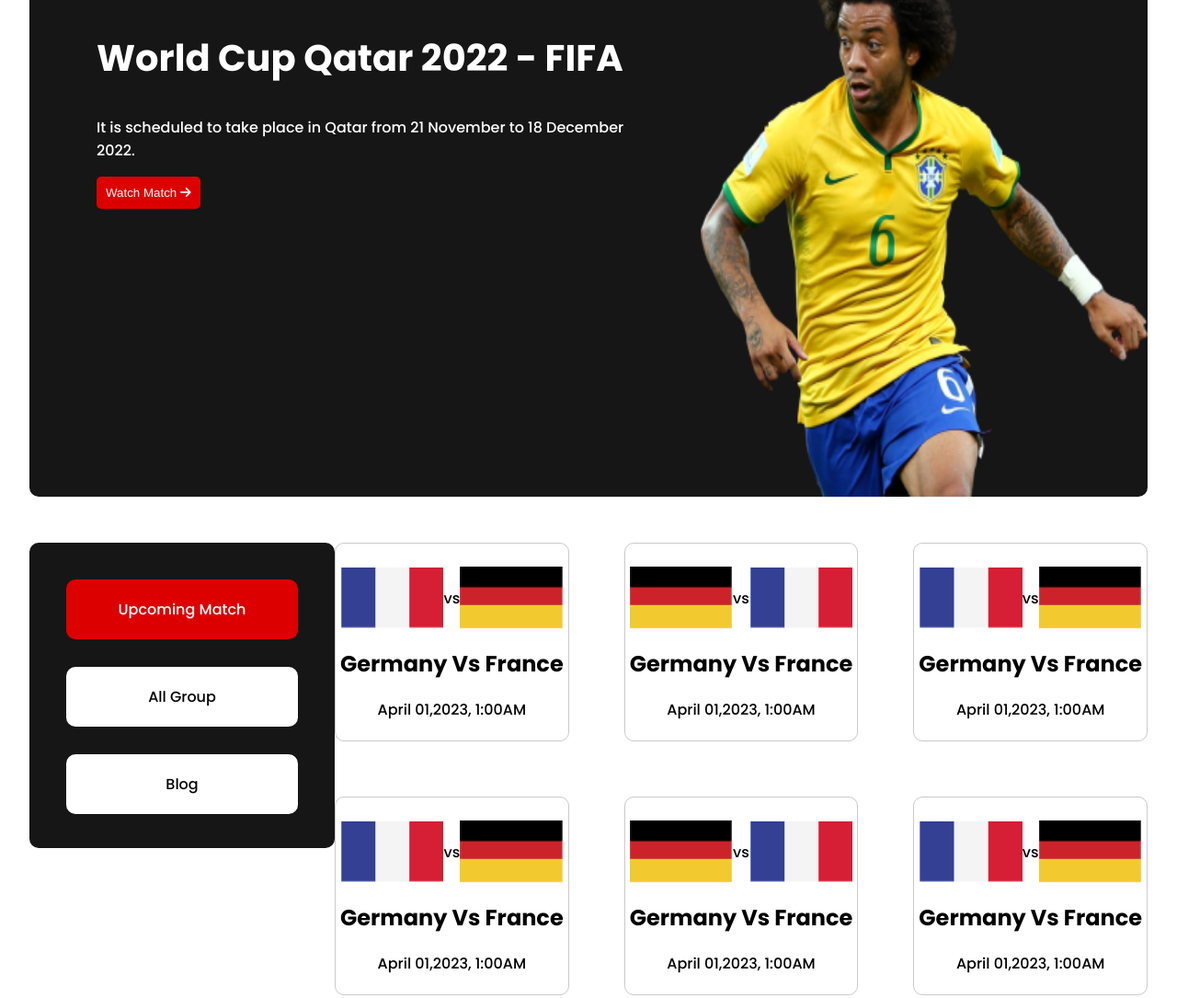
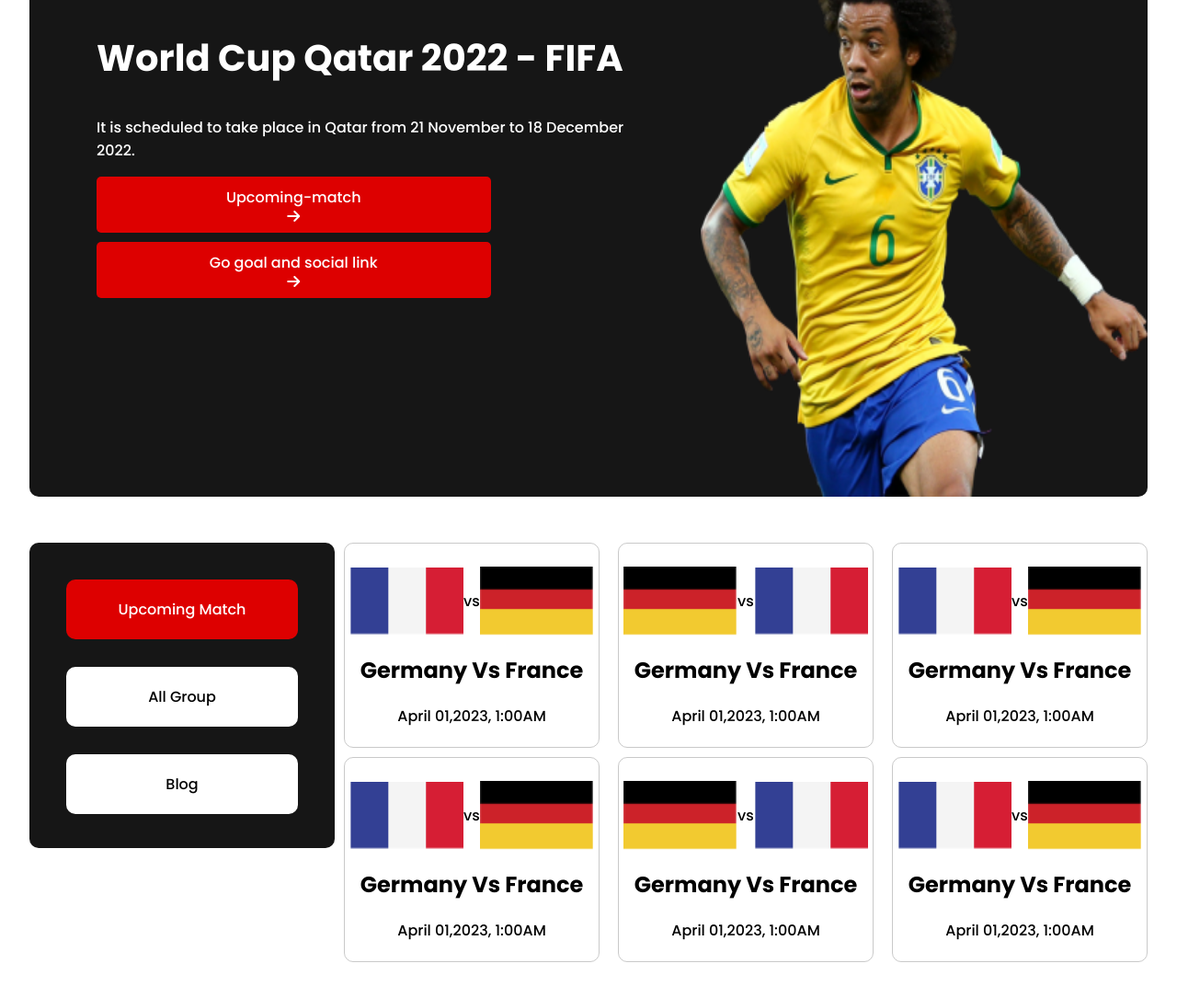
Before and after one commit to tawheedshimul/world-cup2, a plain HTML site: page upcoming-match.html in a window 1280 px wide. Shown: the part 73-1158 px from the top of the page at 92% size. Drawn offline with Linux system fonts and the light colour scheme.

Commit message:
finish almost

```diff
--- a/css/style.css
+++ b/css/style.css
@@ -28,6 +28,16 @@ header{
 .banner-text h2{
     font-size: 40px;
 }
+.banner-link{
+    text-align: center;
+}
+.banner-link a{
+    display:grid ;
+    grid-template-columns: repeat(1 ,1fr);
+    margin-top: 10px;
+    width: 70%;
+    align-items: center;
+}
 
 .btn{
     color:#ffffff;
@@ -35,6 +45,8 @@ header{
     padding: 10px;
     border-radius: 5px;
     border: 0px;
+    cursor: pointer;
+    text-decoration: none;
 }
 
 .banner-img{
@@ -203,8 +215,8 @@ footer{
  .match-schedule{
     display: grid;
     grid-template-columns: repeat(3, 1fr);
-    row-gap: 60px;
-    column-gap: 60px;
+    row-gap: 10px;
+    column-gap: 10px;
  }
 
  .match{
@@ -213,6 +225,7 @@ footer{
     border-radius: 10px;
     text-align: center;
     min-width: 200px;
+    margin-left: 10px;
 
  }
  .flag{
@@ -224,5 +237,5 @@ footer{
 
   .flag img{
     height: 100%;
-    width:100%;
+    width:200px;
   }
--- a/upcoming-match.html
+++ b/upcoming-match.html
@@ -29,7 +29,10 @@
                 <p>
                     It is scheduled to take place in Qatar from 21 November to 18 December 2022.
                 </p>
-                <button class="btn"> Watch Match <i class="fa-solid fa-arrow-right"></i></button>
+                <div class="banner-link">
+                    <a class="btn" href="#watch"> Upcoming-match <i class="fa-solid fa-arrow-right"></i></a>
+                    <a class="btn" href="#footer"> Go goal and social link <i class="fa-solid fa-arrow-right"></i></a>
+                </div>
             </div>
             <div >
                 <img class="banner-img" src="images/Banner Image.png">
@@ -69,7 +72,7 @@
          </section>
 
 
-         <section>
+         <section id="watch">
             <div class="match-schedule">
                 <div class="match">
                     <div class="flag">
@@ -136,7 +139,7 @@
      </main>
 
  <!-- footer section start  -->
- <footer>
+ <footer id="footer">
     <div class="footer-goal">
         <h2>Goal</h2>
     </div>
```
Also changed, not shown: group.html (+1 -1 lines), index.html (+6 -3 lines).
